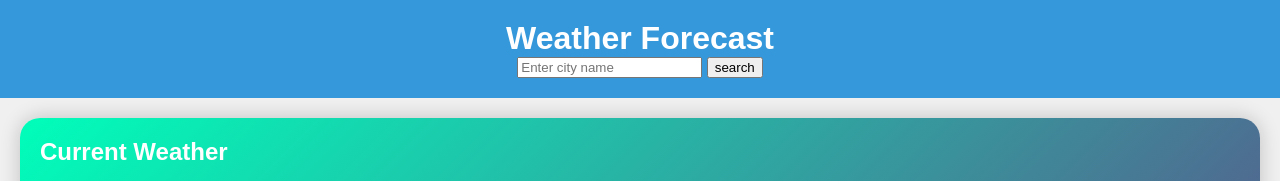
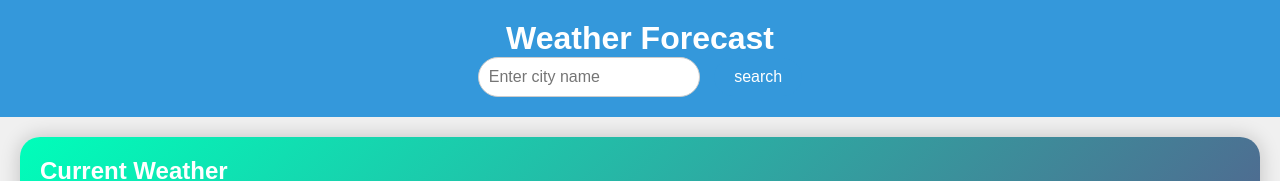
Before and after one commit to HirenKhatri7/weather-, a plain HTML site: page index.html in a window 1280 px wide. Shown: the top 181 px of the page. Drawn offline with Linux system fonts and the light colour scheme; no server answers.

Commit message:
Update style.css

```diff
--- a/style.css
+++ b/style.css
@@ -23,7 +23,7 @@ h1 {
     margin-top: 20px;
 }
 
-#location-input {
+.searchinput {
     padding: 10px;
     border: 1px solid #ccc;
     border-radius: 20px; /* Rounded border */
@@ -31,7 +31,7 @@ h1 {
     font-size: 16px;
 }
 
-#search-button {
+.searchbutton {
     background-color: #3498db;
     color: #fff;
     border: none;
@@ -42,7 +42,7 @@ h1 {
     font-size: 16px;
 }
 
-#search-button:hover {
+.searchbutton:hover {
     background-color: #2779bd;
 }
 
```
